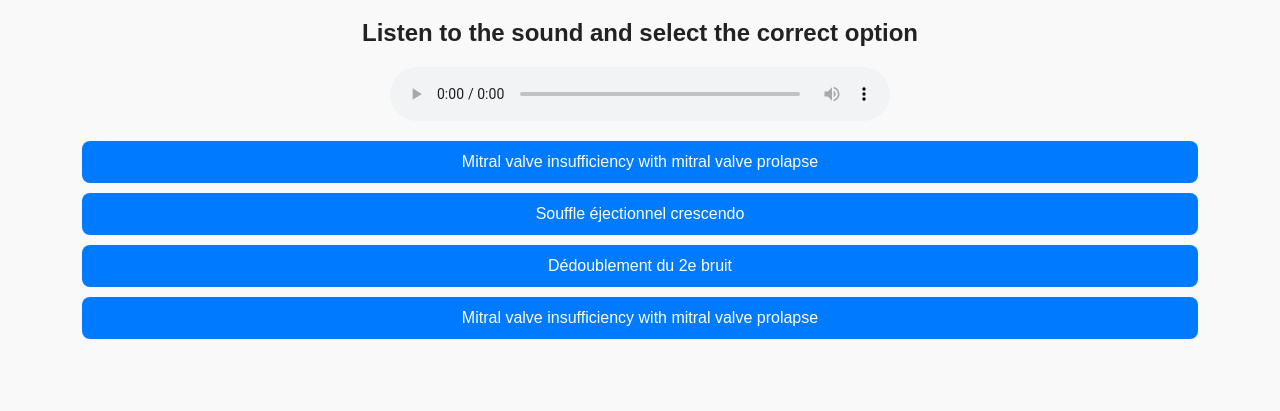
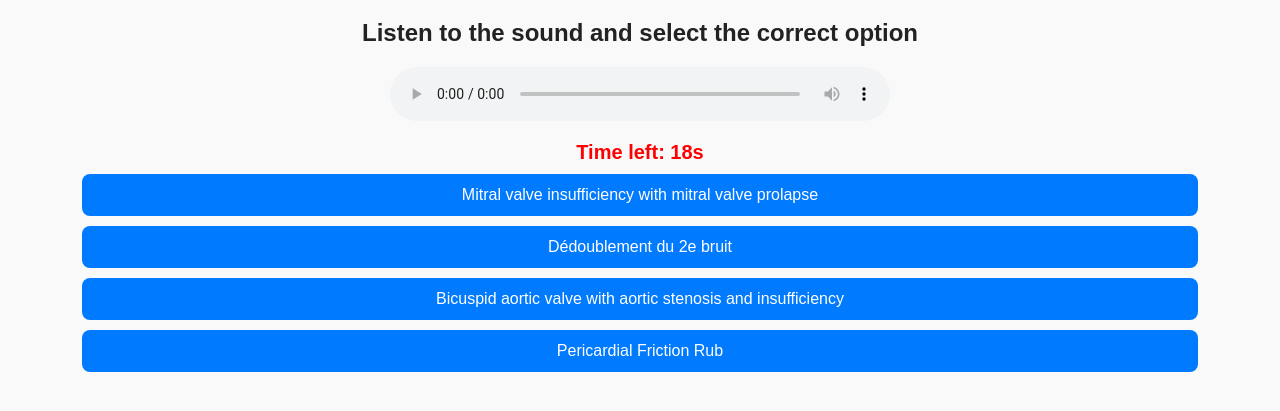
Before and after one commit to Yassinegr22/cardiac-test, a plain HTML site: page index.html in a window 1280 px wide. Both pictures are taken after a click on the button "Start Test". Shown: the part 81-492 px from the top of the page. Drawn offline with Linux system fonts and the light colour scheme.

Commit message:
Update index.html

```diff
--- a/index.html
+++ b/index.html
@@ -45,6 +45,13 @@
     .center {
       text-align: center;
     }
+    #timer {
+      font-size: 20px;
+      text-align: center;
+      margin: 10px;
+      font-weight: bold;
+      color: #ff0000;
+    }
   </style>
 </head>
 <body>
@@ -57,6 +64,7 @@
   <div id="testSection" class="hidden">
     <h2>Listen to the sound and select the correct option</h2>
     <audio id="audioPlayer" controls></audio>
+    <div id="timer"></div>
     <div id="answers"></div>
     <div id="nextAudioContainer" class="hidden center">
       <button onclick="nextAudio()">Next Audio</button>
@@ -83,15 +91,26 @@
     let shuffledQuestions = [];
     let userAnswers = [];
     let currentIndex = 0;
+    let timerInterval;
 
     const audio = document.getElementById('audioPlayer');
+    const timerDisplay = document.getElementById('timer');
 
     function startTest() {
       document.getElementById('startSection').classList.add('hidden');
       document.getElementById('testSection').classList.remove('hidden');
-      shuffledQuestions = [...questions].sort(() => 0.5 - Math.random());
+      shuffledQuestions = shuffleArray(questions).slice(0, questions.length); // avoid duplicates
       currentIndex = 0;
       loadQuestion();
+    }
+
+    function shuffleArray(array) {
+      let arr = [...array];
+      for (let i = arr.length - 1; i > 0; i--) {
+        const j = Math.floor(Math.random() * (i + 1));
+        [arr[i], arr[j]] = [arr[j], arr[i]];
+      }
+      return arr;
     }
 
     function loadQuestion() {
@@ -101,18 +120,17 @@
       const answersDiv = document.getElementById('answers');
       const nextBtn = document.getElementById('nextAudioContainer');
 
-      // Reset UI
       nextBtn.classList.add('hidden');
       answersDiv.innerHTML = '';
+      clearInterval(timerInterval);
+      startTimer(20); // 20 seconds per question
 
-      // Load audio
       audio.src = question.src;
       audio.load();
       audio.play();
 
-      // Create answer buttons
       const wrongOptions = questions
-        .filter((q, i) => i !== currentIndex)
+        .filter((q, i) => q.correct !== question.correct)
         .map(q => q.correct)
         .sort(() => 0.5 - Math.random())
         .slice(0, 3);
@@ -123,6 +141,7 @@
         btn.innerText = option;
         btn.onclick = () => {
           userAnswers.push({ question, answer: option });
+          clearInterval(timerInterval);
           answersDiv.querySelectorAll('button').forEach(b => {
             b.disabled = true;
             if (b.innerText === question.correct) {
@@ -137,6 +156,21 @@
         };
         answersDiv.appendChild(btn);
       });
+    }
+
+    function startTimer(seconds) {
+      let timeLeft = seconds;
+      timerDisplay.innerText = `Time left: ${timeLeft}s`;
+      timerInterval = setInterval(() => {
+        timeLeft--;
+        timerDisplay.innerText = `Time left: ${timeLeft}s`;
+        if (timeLeft <= 0) {
+          clearInterval(timerInterval);
+          timerDisplay.innerText = "Time's up!";
+          document.querySelectorAll('#answers button').forEach(b => b.disabled = true);
+          document.getElementById('nextAudioContainer').classList.remove('hidden');
+        }
+      }, 1000);
     }
 
     function nextAudio() {
```
